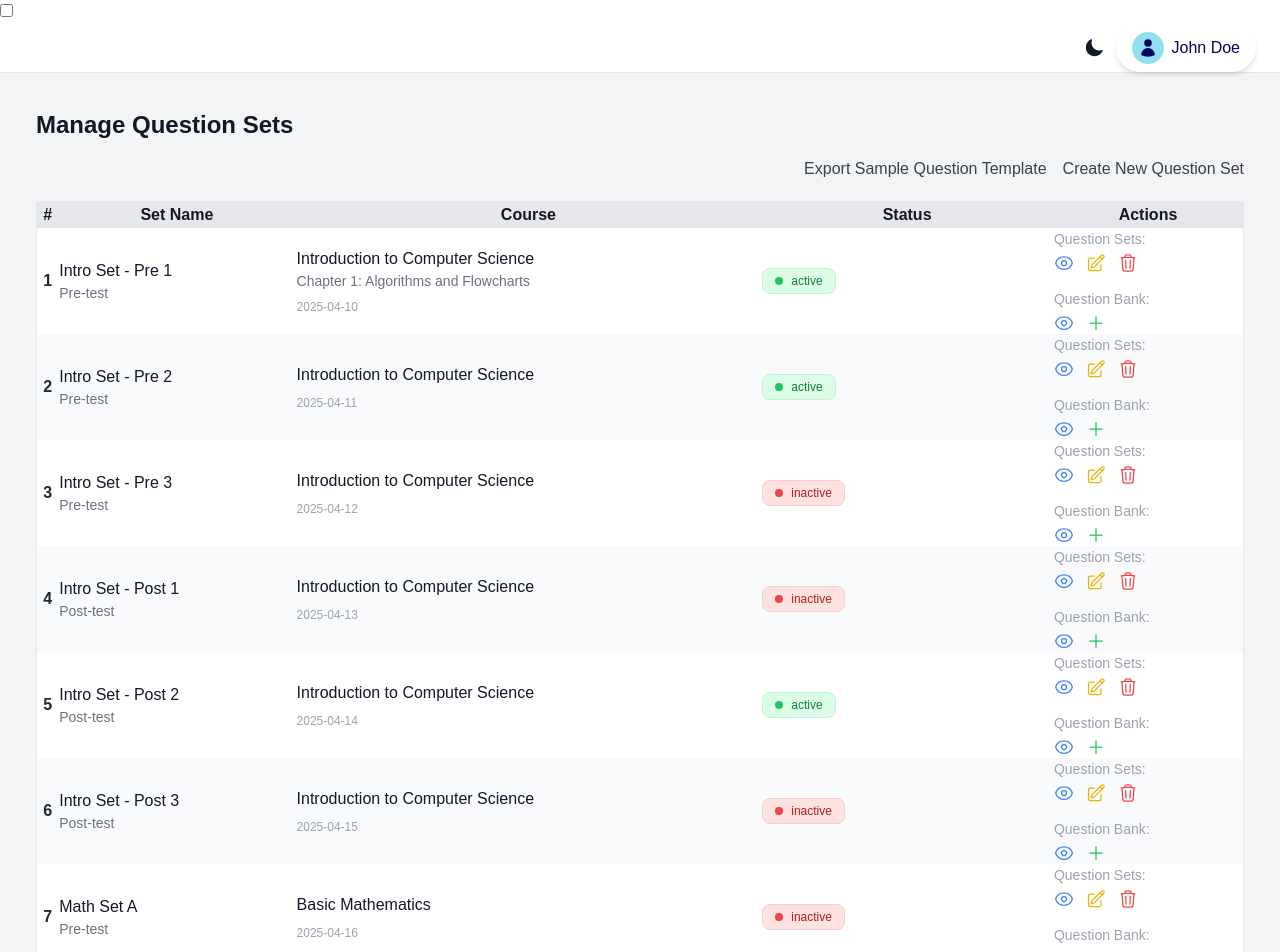
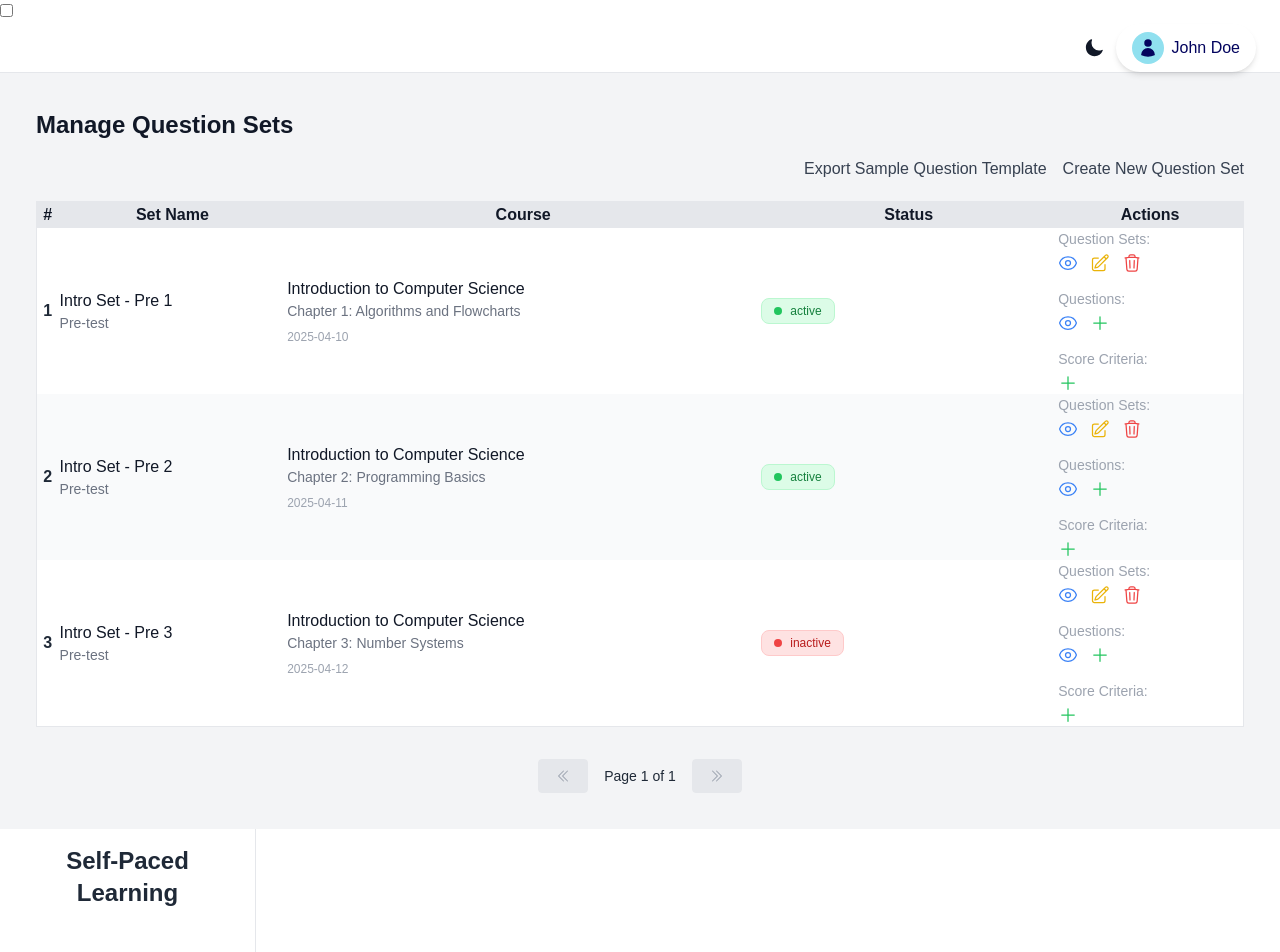
Before and after one commit to Uma-MCMXC/self-paced-learning, a Next.js app in the folder frontend/: page /lecturer/question/question-set/manage in a window 1280 px wide. Shown: the top 952 px of the page. Built offline with nearby package versions, Linux system fonts and the light colour scheme.

Commit message:
frontend: add Score Criteria:

```diff
--- a/frontend/app/lecturer/question/question-set/manage/page.tsx
+++ b/frontend/app/lecturer/question/question-set/manage/page.tsx
@@ -5,18 +5,11 @@ import PageContainer from '@/app/components/ui/PageContainer'
 import Button from '@/app/components/ui/Button'
 import SimpleTable from '@/app/components/ui/SimpleTable'
 import StatusToggleButton from '@/app/components/ui/StatusToggleButton'
-import {
-  EyeIcon,
-  PencilSquareIcon,
-  TrashIcon,
-  PlusIcon,
-  ArrowUpTrayIcon,
-} from '@heroicons/react/24/outline'
+import { EyeIcon, PencilSquareIcon, TrashIcon, PlusIcon } from '@heroicons/react/24/outline'
 import Link from 'next/link'
 import Toast from '@/app/components/ui/Toast'
 
 const sampleQuestionSets = [
-  // รายวิชา: Introduction to Computer Science (6 บทเรียน)
   {
     id: 'QS001',
     name: 'Intro Set - Pre 1',
@@ -30,7 +23,7 @@ const sampleQuestionSets = [
     id: 'QS002',
     name: 'Intro Set - Pre 2',
     course: 'Introduction to Computer Science',
-    lesson: 'Chapter 2: Programming Basics',
+    lessons: 'Chapter 2: Programming Basics',
     testType: 'Pre-test',
     createdAt: '2025-04-11',
     status: 'active',
@@ -39,63 +32,44 @@ const sampleQuestionSets = [
     id: 'QS003',
     name: 'Intro Set - Pre 3',
     course: 'Introduction to Computer Science',
-    lesson: 'Chapter 3: Number Systems',
+    lessons: 'Chapter 3: Number Systems',
     testType: 'Pre-test',
     createdAt: '2025-04-12',
     status: 'inactive',
   },
-  {
-    id: 'QS004',
-    name: 'Intro Set - Post 1',
-    course: 'Introduction to Computer Science',
-    lesson: 'Chapter 4: Algorithms and Flowcharts',
-    testType: 'Post-test',
-    createdAt: '2025-04-13',
-    status: 'inactive',
-  },
-  {
-    id: 'QS005',
-    name: 'Intro Set - Post 2',
-    course: 'Introduction to Computer Science',
-    lesson: 'Chapter 5: Data Types & Variables',
-    testType: 'Post-test',
-    createdAt: '2025-04-14',
-    status: 'active',
-  },
-  {
-    id: 'QS006',
-    name: 'Intro Set - Post 3',
-    course: 'Introduction to Computer Science',
-    lesson: 'Chapter 6: Control Structures',
-    testType: 'Post-test',
-    createdAt: '2025-04-15',
-    status: 'inactive',
-  },
+]
 
-  // รายวิชาอื่น ๆ สำหรับการเปรียบเทียบ
-  {
-    id: 'QS007',
-    name: 'Math Set A',
-    course: 'Basic Mathematics',
-    lesson: 'Chapter 1: Number Fundamentals',
-    testType: 'Pre-test',
-    createdAt: '2025-04-16',
-    status: 'Draft',
-  },
-  {
-    id: 'QS008',
-    name: 'Physics Set A',
-    course: 'General Physics I',
-    lesson: 'Chapter 2: Newton’s Laws',
-    testType: 'Post-test',
-    createdAt: '2025-04-17',
-    status: 'Published',
-  },
+type ResultLevel = {
+  id: number
+  name: string
+}
+const mockResultLevels: ResultLevel[] = [
+  { id: 1, name: 'Low' },
+  { id: 2, name: 'Medium' },
+  { id: 3, name: 'High' },
 ]
+
+type ScoreCriteria = {
+  questionSetId: string
+  minScore: number
+  maxScore: number
+  resultLevelId: number
+  description: string
+}
 
 export default function ManageQuestionSetPage() {
   const [questionSets, setQuestionSets] = useState(sampleQuestionSets)
   const [toast, setToast] = useState<{ message: string; type: 'success' | 'info' } | null>(null)
+  const [open, setOpen] = useState(false)
+  const [selectedQuestionSetId, setSelectedQuestionSetId] = useState<string | null>(null)
+
+  // Modal form
+  const [minScore, setMinScore] = useState('')
+  const [maxScore, setMaxScore] = useState('')
+  const [resultLevelId, setResultLevelId] = useState('')
+  const [description, setDescription] = useState('')
+
+  const [scoreCriteriaList, setScoreCriteriaList] = useState<ScoreCriteria[]>([])
 
   const toggleStatus = (id: string) => {
     setQuestionSets((prev) =>
@@ -108,6 +82,7 @@ export default function ManageQuestionSetPage() {
           : qs
       )
     )
+
     const updated = questionSets.find((qs) => qs.id === id)
     setToast({
       message: `Status changed to ${
@@ -115,6 +90,37 @@ export default function ManageQuestionSetPage() {
       } successfully.`,
       type: 'success',
     })
+    setTimeout(() => setToast(null), 3000)
+  }
+
+  const handleCreateScoreCriteria = () => {
+    if (!selectedQuestionSetId || !minScore || !maxScore || !resultLevelId) {
+      alert('Please fill all required fields.')
+      return
+    }
+
+    const newCriteria: ScoreCriteria = {
+      questionSetId: selectedQuestionSetId,
+      minScore: Number(minScore),
+      maxScore: Number(maxScore),
+      resultLevelId: Number(resultLevelId),
+      description,
+    }
+
+    setScoreCriteriaList((prev) => [...prev, newCriteria])
+
+    setToast({
+      message: 'Score Criteria created successfully!',
+      type: 'success',
+    })
+
+    // Reset and close modal
+    setMinScore('')
+    setMaxScore('')
+    setResultLevelId('')
+    setDescription('')
+    setSelectedQuestionSetId(null)
+    setOpen(false)
 
     setTimeout(() => setToast(null), 3000)
   }
@@ -192,10 +198,10 @@ export default function ManageQuestionSetPage() {
                   </div>
                 </div>
 
-                {/* Actions for Questions in the Set */}
+                {/* Actions for Questions */}
                 <div className="flex flex-col gap-1">
                   <span className="text-sm font-medium text-gray-400 dark:text-gray-300">
-                    Question Bank:
+                    Questions:
                   </span>
                   <div className="flex items-center gap-3">
                     <Link href={`/lecturer/question//${qs.id}/questions`} title="Manage Questions">
@@ -209,12 +215,100 @@ export default function ManageQuestionSetPage() {
                     </Link>
                   </div>
                 </div>
+
+                {/* Actions for Score Criteria */}
+                <div className="flex flex-col gap-1">
+                  <span className="text-sm font-medium text-gray-400 dark:text-gray-300">
+                    Score Criteria:
+                  </span>
+                  <div className="flex items-center gap-3">
+                    <button
+                      type="button"
+                      onClick={() => {
+                        setSelectedQuestionSetId(qs.id)
+                        setOpen(true)
+                      }}
+                      className="text-green-500 hover:text-green-700"
+                    >
+                      <PlusIcon className="w-5 h-5" />
+                    </button>
+                  </div>
+                </div>
               </div>
             ),
             _isSubjectRow: false,
           }))}
         />
       </div>
+
+      {/* Modal */}
+      {open && (
+        <div className="fixed inset-0 bg-black bg-opacity-50 flex justify-center items-center z-50">
+          <div className="bg-white p-6 rounded-lg shadow-lg w-full max-w-md">
+            <h2 className="text-xl font-semibold mb-4">Create Score Criteria</h2>
+
+            <div className="space-y-4">
+              <div>
+                <label className="block text-sm font-medium text-gray-700 mb-1">Min Score</label>
+                <input
+                  type="number"
+                  value={minScore}
+                  onChange={(e) => setMinScore(e.target.value)}
+                  className="input input-bordered w-full"
+                />
+              </div>
+
+              <div>
+                <label className="block text-sm font-medium text-gray-700 mb-1">Max Score</label>
+                <input
+                  type="number"
+                  value={maxScore}
+                  onChange={(e) => setMaxScore(e.target.value)}
+                  className="input input-bordered w-full"
+                />
+              </div>
+
+              <div>
+                <label className="block text-sm font-medium text-gray-700 mb-1">Result Level</label>
+                <select
+                  value={resultLevelId}
+                  onChange={(e) => setResultLevelId(e.target.value)}
+                  className="select select-bordered w-full"
+                >
+                  <option value="">Select...</option>
+                  {mockResultLevels.map((level) => (
+                    <option key={level.id} value={level.id}>
+                      {level.name}
+                    </option>
+                  ))}
+                </select>
+              </div>
+
+              <div>
+                <label className="block text-sm font-medium text-gray-700 mb-1">Description</label>
+                <textarea
+                  value={description}
+                  onChange={(e) => setDescription(e.target.value)}
+                  className="textarea textarea-bordered w-full"
+                />
+              </div>
+
+              <div className="flex justify-end gap-2 mt-6">
+                <button type="button" onClick={() => setOpen(false)} className="btn btn-outline">
+                  Cancel
+                </button>
+                <button
+                  type="button"
+                  onClick={handleCreateScoreCriteria}
+                  className="btn btn-primary"
+                >
+                  Save
+                </button>
+              </div>
+            </div>
+          </div>
+        </div>
+      )}
     </PageContainer>
   )
 }
```
